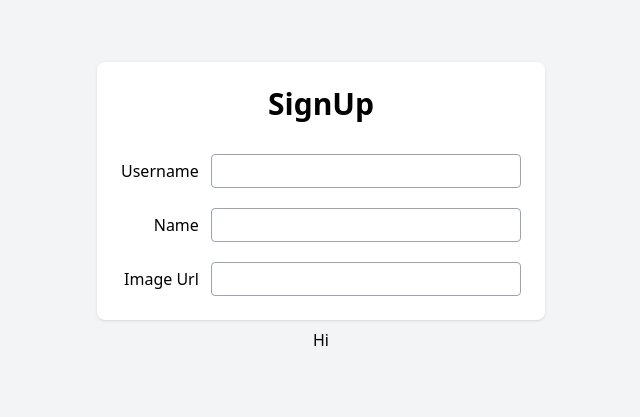
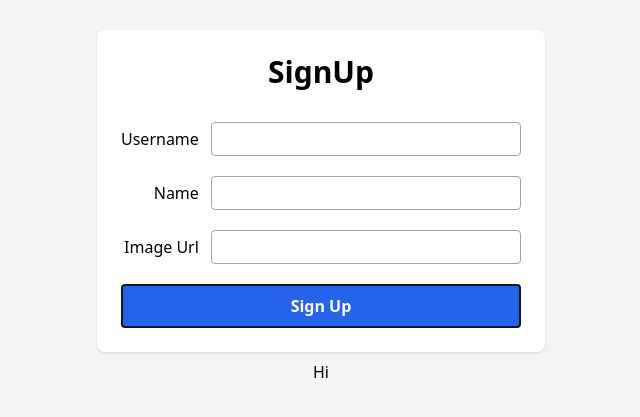
Before and after one commit to rtokala14/chat-app, a React (Vite) app in the folder client/: page /signup in a window 1280 px wide. Shown: the part 193-610 px from the top of the page, without its empty margins (319-959 px from the left). Built offline with nearby package versions, Linux system fonts and the light colour scheme.

Commit message:
Client- Add button to signUp form

```diff
--- /dev/null
+++ b/client/src/components/Button.tsx
@@ -0,0 +1,22 @@
+import {
+  type DetailedHTMLProps,
+  type ButtonHTMLAttributes,
+  forwardRef,
+} from "react";
+
+const Button = forwardRef<
+  HTMLButtonElement,
+  DetailedHTMLProps<ButtonHTMLAttributes<HTMLButtonElement>, HTMLButtonElement>
+>(({ className, children, ...rest }, ref) => {
+  return (
+    <button
+      className={` border-2 border-gray-900 bg-blue-600 rounded text-white font-bold hover:bg-blue-500 focus:bg-blue-400 transition-colors disabled:bg-gray-500 p-2 w-full  ${className}`}
+      {...rest}
+      ref={ref}
+    >
+      {children}
+    </button>
+  );
+});
+
+export default Button;
--- a/client/src/pages/SignUp.tsx
+++ b/client/src/pages/SignUp.tsx
@@ -1,5 +1,6 @@
 import { useRef } from "react";
 import Input from "../components/Input";
+import Button from "../components/Button";
 
 function SignUp() {
   const usernameRef = useRef<HTMLInputElement>(null);
@@ -16,6 +17,9 @@ function SignUp() {
         <Input id="name" required ref={nameRef} />
         <label htmlFor="imageUrl">Image Url</label>
         <Input id="imageUrl" type={"url"} ref={imageUrlRef} />
+        <Button className=" col-span-full" type="submit">
+          Sign Up
+        </Button>
       </form>
     </>
   );
```
